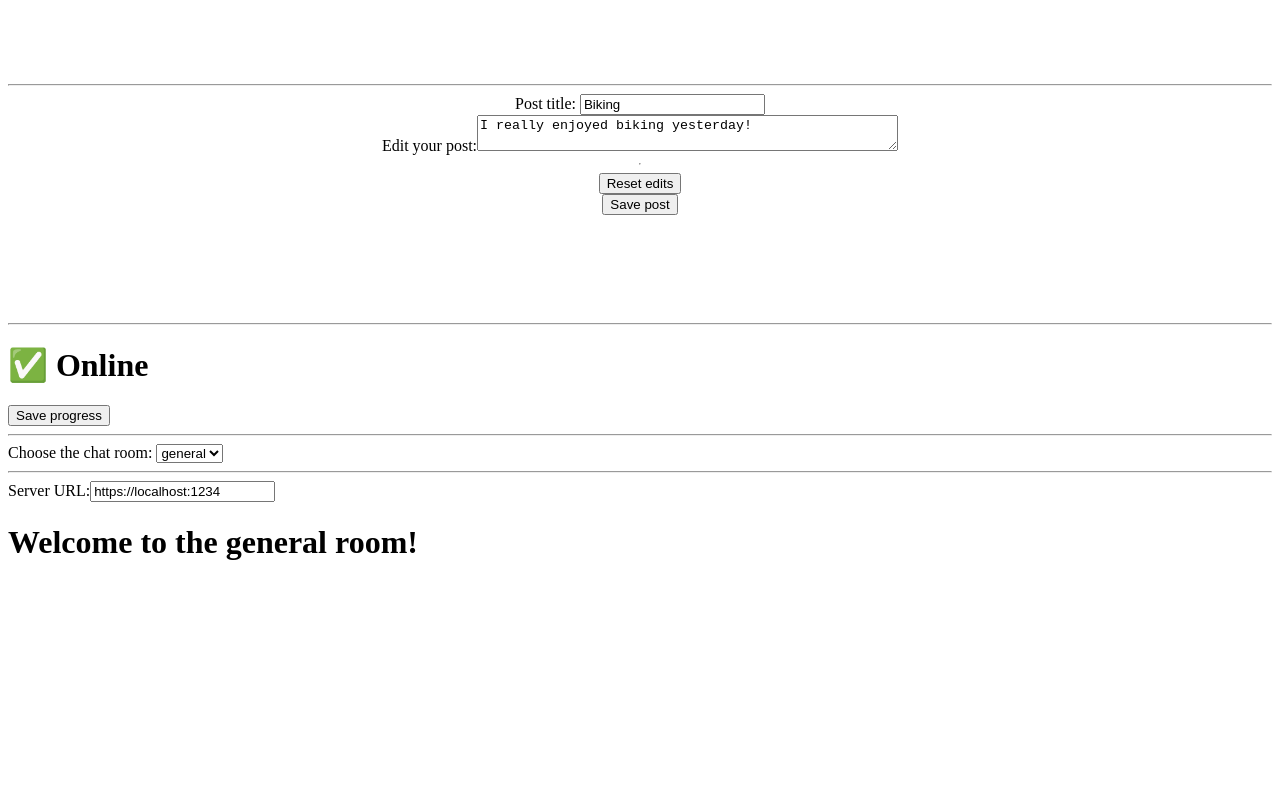
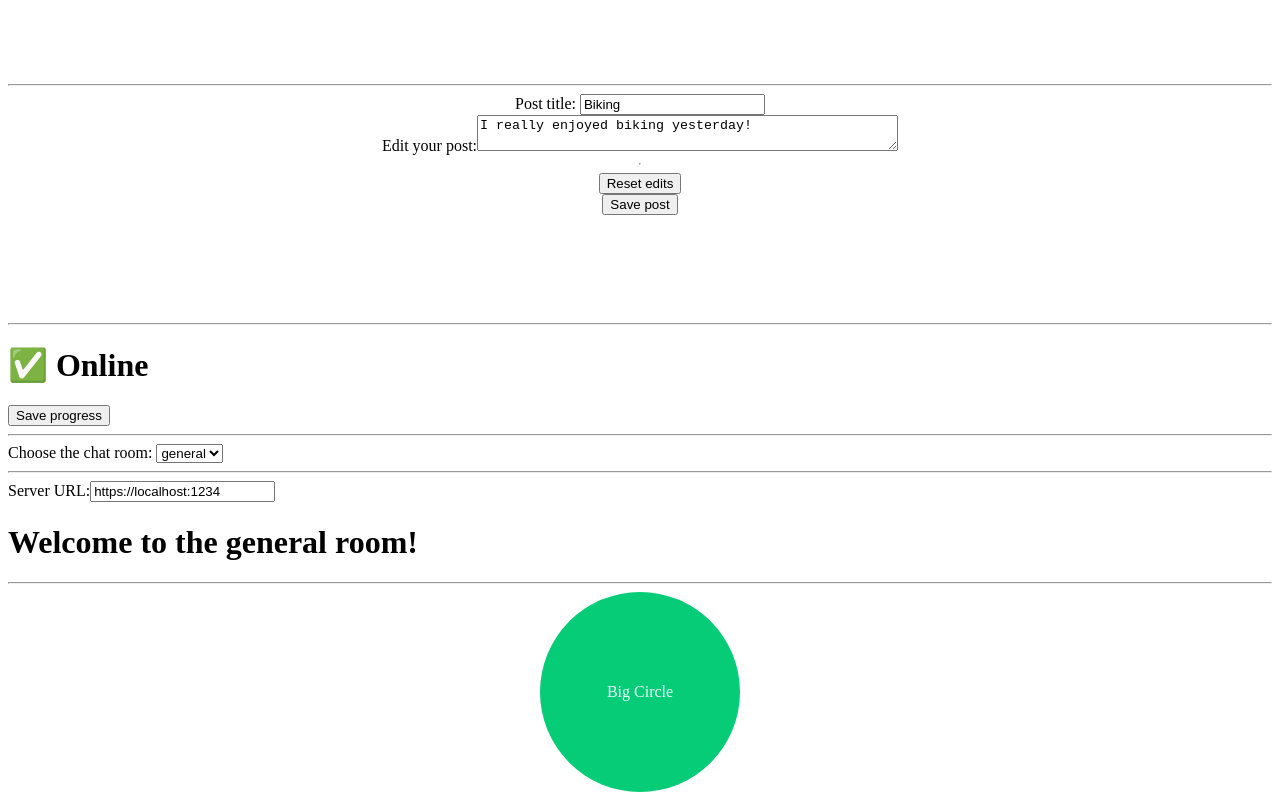
Before and after one commit to vietduongquoc-agilityio/hotel-management, a React (Vite) app in the folder examples-react/: page / in a window 1280 px wide. Shown: the part 1685-2485 px from the top of the page. Before the commit the page ends 2267 px from the top, so only its background shows below. Built offline with nearby package versions, Linux system fonts and the light colour scheme.

Commit message:
Implement element custom hook examples

```diff
--- a/examples-react/App.css
+++ b/examples-react/App.css
@@ -1 +1,2 @@
 @import url(./src/Lazy/index.css);
+@import url(./src/CustomHooks/ColorRandom/index.css)
--- /dev/null
+++ b/examples-react/src/CustomHooks/ColorRandom/ColorApp.tsx
@@ -0,0 +1,12 @@
+import { useMagicColor } from "./useMagicColor";
+
+function BigCircle() {
+  const color = useMagicColor();
+  return (
+    <div className="big-circle" style={{ backgroundColor: color }}>
+      <div>Big Circle</div>
+    </div>
+  );
+}
+
+export default BigCircle;
--- /dev/null
+++ b/examples-react/src/CustomHooks/ColorRandom/index.css
@@ -0,0 +1,10 @@
+.big-circle{
+    display: flex;
+    width: 200px;
+    height: 200px;
+    border-radius: 50%;
+    align-items: center;
+    justify-content: center;
+    color: aliceblue;
+    margin: 0 auto;
+}
--- /dev/null
+++ b/examples-react/src/CustomHooks/ColorRandom/useMagicColor.tsx
@@ -0,0 +1,19 @@
+import { useEffect, useState } from "react";
+
+function useMagicColor() {
+  const [color, setColor] = useState("green");
+  useEffect(() => {
+    const intervalColor = setInterval(() => {
+      const newColor = Math.floor(Math.random() * 999999)
+        .toString(16)
+        .padStart(6, "0");
+      setColor(`#${newColor}`);
+    }, 1000);
+    return () => {
+      clearInterval(intervalColor);
+    };
+  }, []);
+  return color;
+}
+
+export { useMagicColor };
--- a/examples-react/src/main.tsx
+++ b/examples-react/src/main.tsx
@@ -16,6 +16,7 @@ import MyFormSelectVegetables from "./Select/SelectApp.tsx";
 import TextAreaApp from "./TextArea/TextAreaApp.tsx";
 import AppStatus from "./CustomHooks/SaveButton.tsx";
 import ChatApp from "./CustomHooks/Exams/App.tsx";
+import BigCircle from "./CustomHooks/ColorRandom/ColorApp.tsx";
 
 createRoot(document.getElementById("root") as HTMLElement).render(
   <StrictMode>
@@ -44,5 +45,7 @@ createRoot(document.getElementById("root") as HTMLElement).render(
       <AppStatus />
       <hr />
       <ChatApp />
+      <hr />
+      <BigCircle />
   </StrictMode>
 );
```
Also changed, not shown: 1 other file (tests, documents, lock files or other folders).
